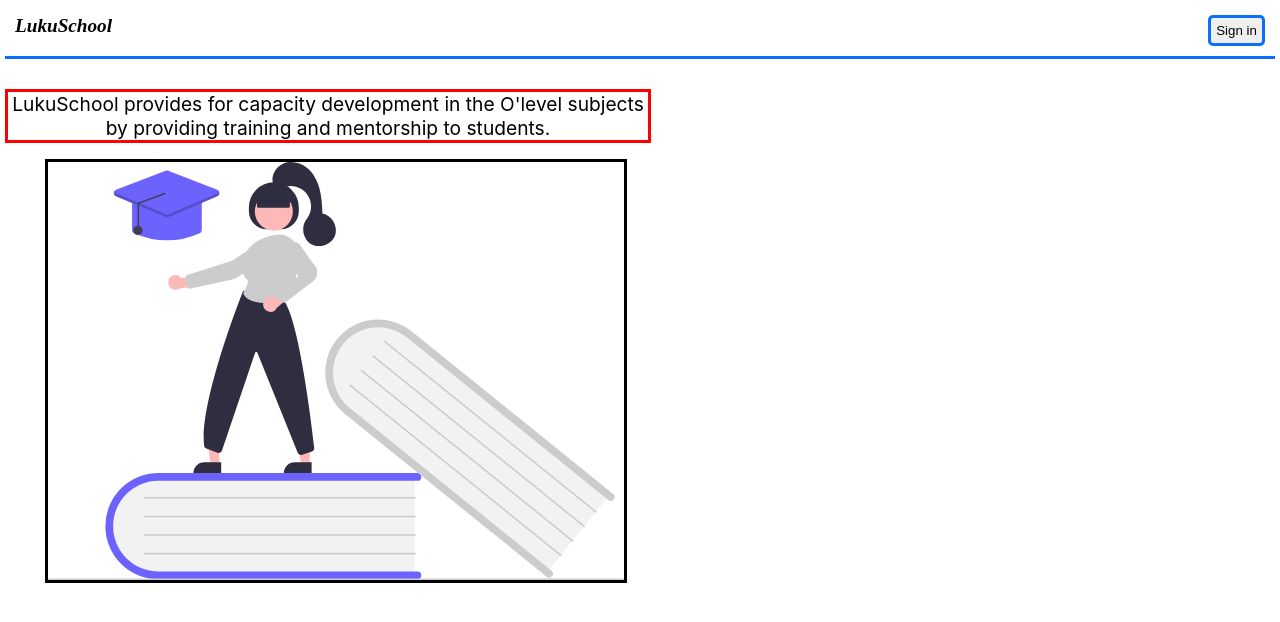
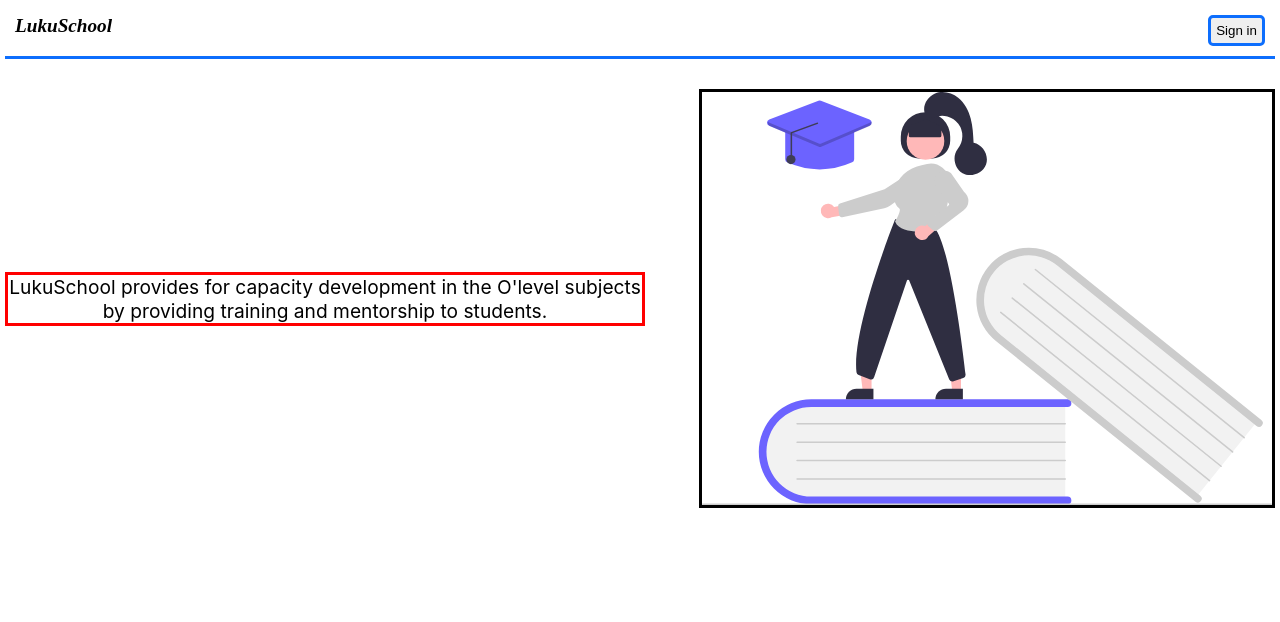
Before and after one commit to OladokunLT/luku-school, a React (Create React App) app: page / in a window 1280 px wide. Shown: the top 622 px of the page. Built offline with nearby package versions, Linux system fonts and the light colour scheme; no server answers.

Commit message:
default style removed

```diff
--- a/src/App.css
+++ b/src/App.css
@@ -1,7 +1,8 @@
-.App {
-  text-align: center;
+*{
+  margin: 0;
+  padding: 0;
+  box-sizing: border-box;
 }
-
 
 
 
```
